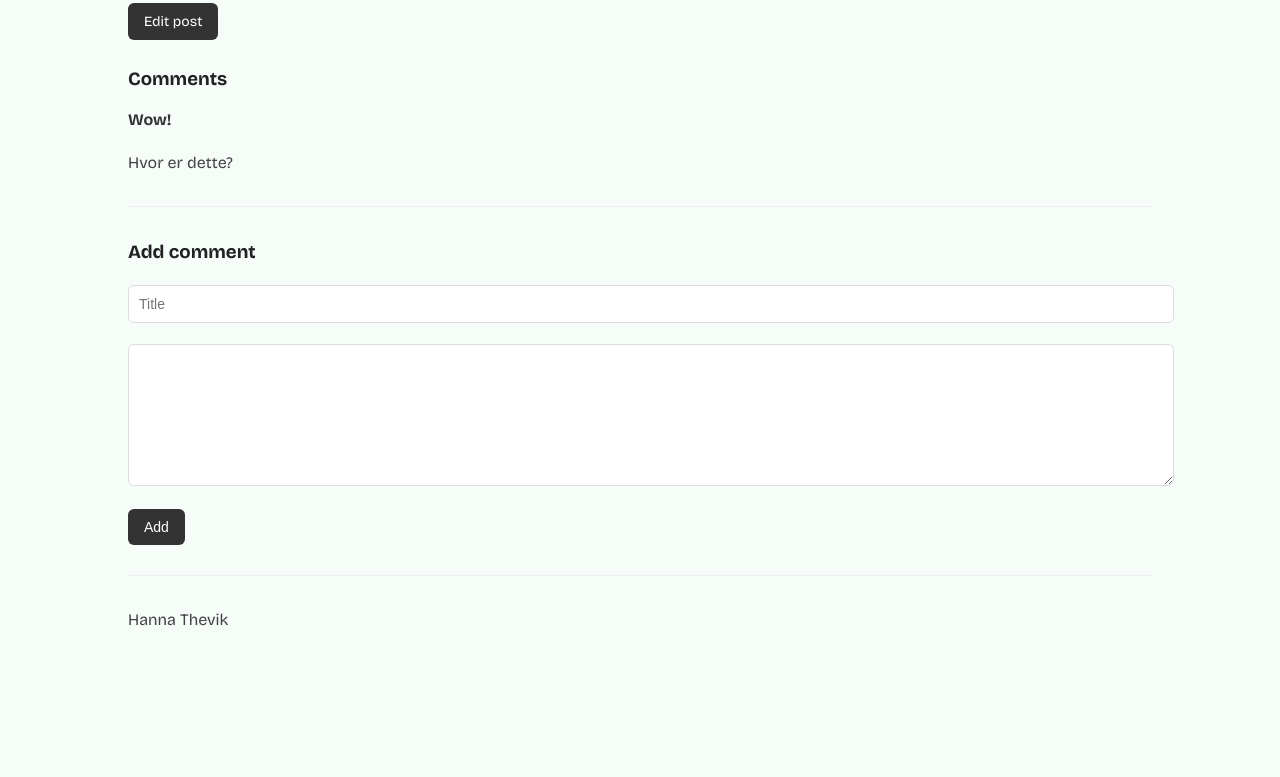
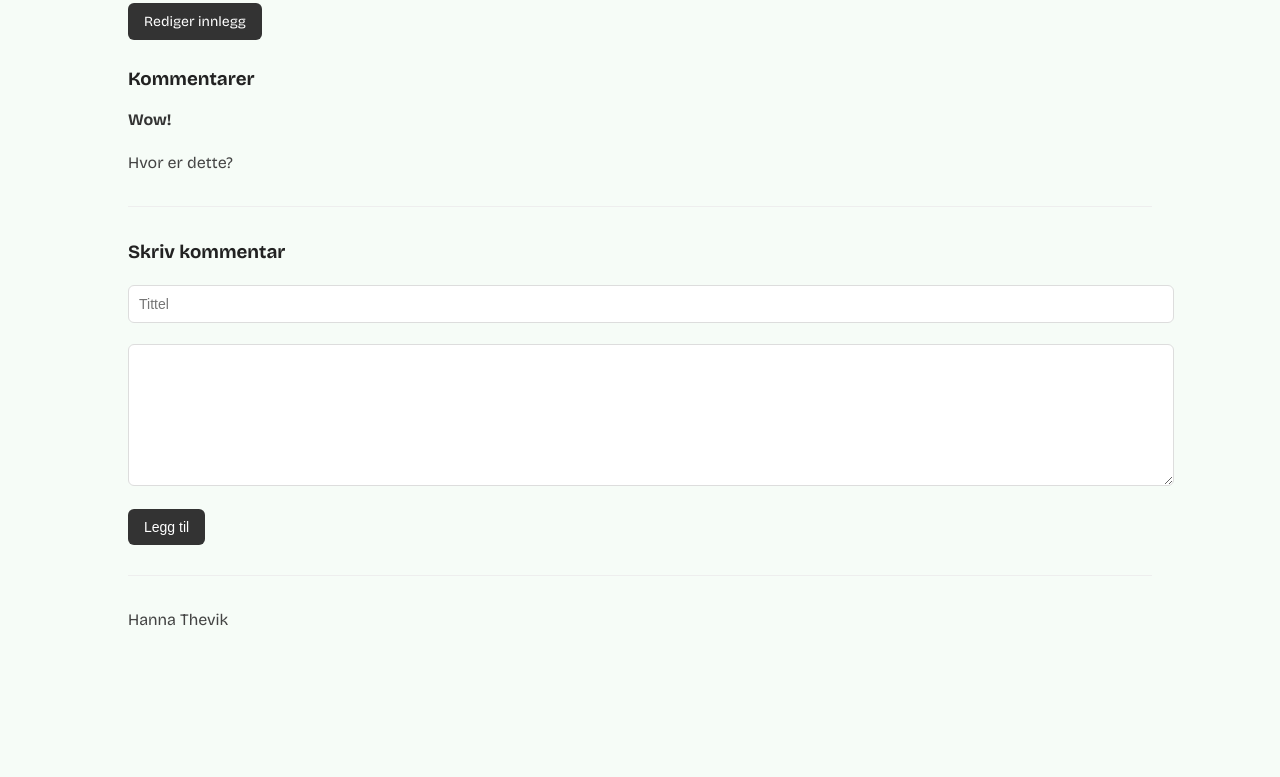
Before and after one commit to hannathevik-boop/flask_blog_project, a Flask app: page /post/1 in a window 1280 px wide. Shown: the part 1166-1943 px from the top of the page. Run offline with Flask 3, Linux system fonts and the light colour scheme; data comes from the database, SQL or seed files in the repository.

Commit message:
Changed text in templates/post.html and README.md

```diff
--- a/templates/post.html
+++ b/templates/post.html
@@ -9,9 +9,9 @@
 <img src="{{ url_for('static', filename='uploads/' + post.image) }}" class="post-image">
 {% endif %}
 <div>
-<a href="{{ url_for('edit', post_id=post.id) }}" class="button">Edit post</a>
+<a href="{{ url_for('edit', post_id=post.id) }}" class="button">Rediger innlegg</a>
 </div>
-<h3>Comments</h3>
+<h3>Kommentarer</h3>
 
 {% for c in comments %}
 
@@ -21,15 +21,15 @@
 
 {% endfor %}
 
-<h3>Add comment</h3>
+<h3>Skriv kommentar</h3>
 
 <form method="post" action="/comment/{{post.id}}">
 
-<input name="title" placeholder="Title">
+<input name="title" placeholder="Tittel">
 
 <textarea name="content"></textarea>
 
-<button type="submit">Add</button>
+<button type="submit">Legg til</button>
 
 </form>
 
```
Also changed, not shown: README.md.
